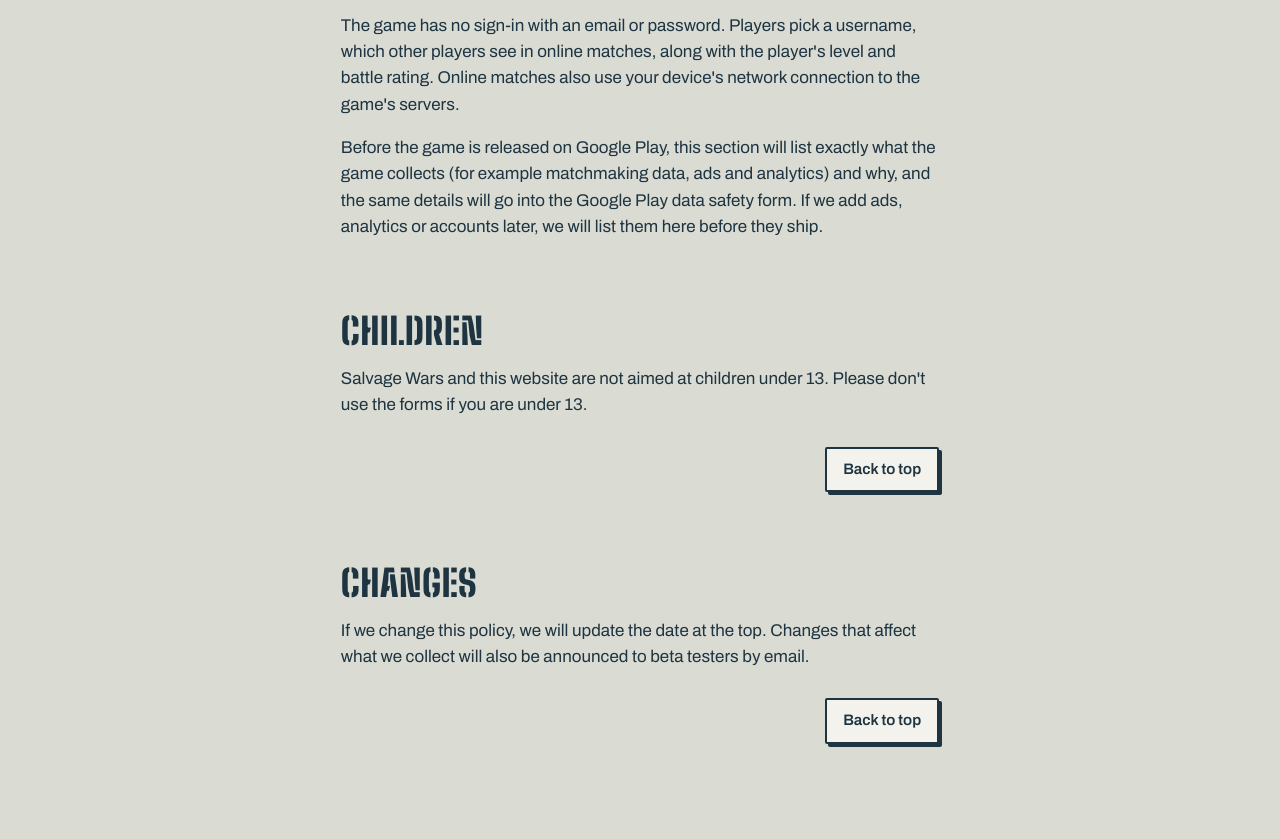
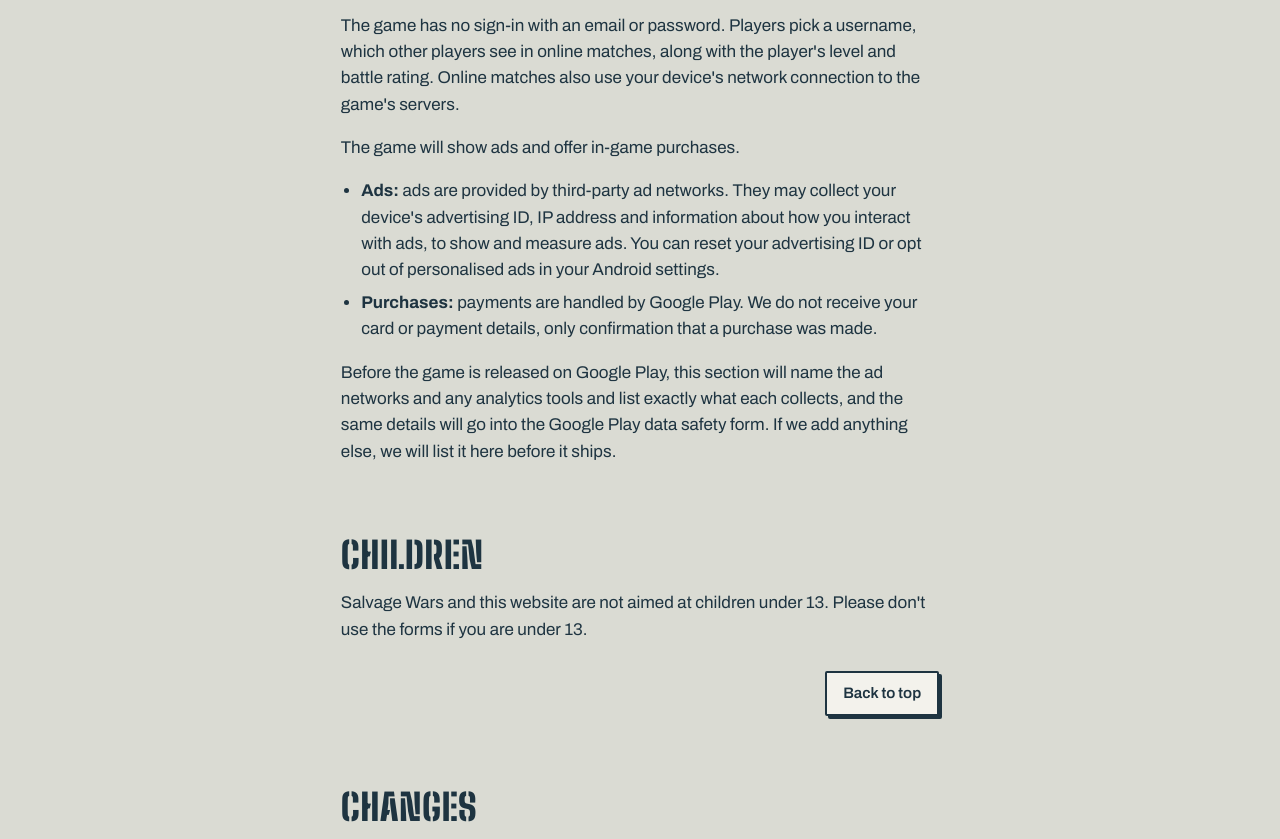
Before and after one commit to bahakl/salvagewars.net, a website: page public/privacy.html in a window 1280 px wide. Shown: the part 2120-2959 px from the top of the page. Drawn offline with Linux system fonts and the light colour scheme.

Commit message:
Legal: ads and in-game purchases
Co-Authored-By: Claude Sonnet 5.5 <noreply@anthropic.com>
Claude-Session: https://claude.ai/code/session_01A9djX7fxafFUBDrPpjcxH6

```diff
--- a/public/privacy.html
+++ b/public/privacy.html
@@ -66,7 +66,12 @@
 
     <h2>The game</h2>
     <p>The game has no sign-in with an email or password. Players pick a username, which other players see in online matches, along with the player's level and battle rating. Online matches also use your device's network connection to the game's servers.</p>
-    <p>Before the game is released on Google Play, this section will list exactly what the game collects (for example matchmaking data, ads and analytics) and why, and the same details will go into the Google Play data safety form. If we add ads, analytics or accounts later, we will list them here before they ship.</p>
+    <p>The game will show ads and offer in-game purchases.</p>
+    <ul>
+      <li><strong>Ads:</strong> ads are provided by third-party ad networks. They may collect your device's advertising ID, IP address and information about how you interact with ads, to show and measure ads. You can reset your advertising ID or opt out of personalised ads in your Android settings.</li>
+      <li><strong>Purchases:</strong> payments are handled by Google Play. We do not receive your card or payment details, only confirmation that a purchase was made.</li>
+    </ul>
+    <p>Before the game is released on Google Play, this section will name the ad networks and any analytics tools and list exactly what each collects, and the same details will go into the Google Play data safety form. If we add anything else, we will list it here before it ships.</p>
 
     <h2>Children</h2>
     <p>Salvage Wars and this website are not aimed at children under 13. Please don't use the forms if you are under 13.</p>
```
Also changed, not shown: public/terms.html (+1 -1 lines).
